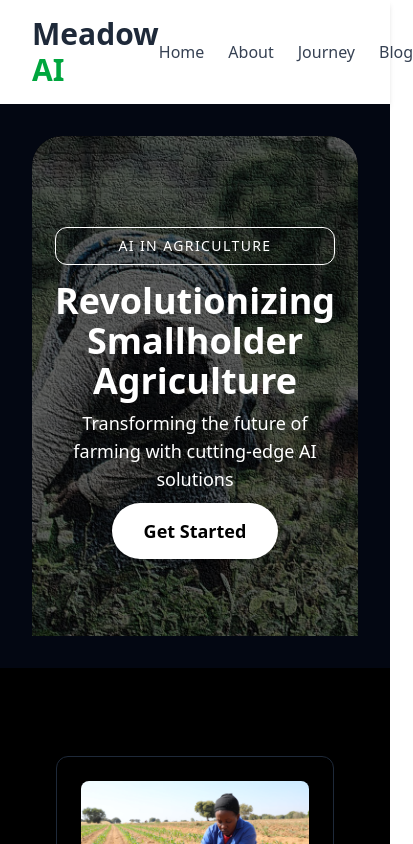
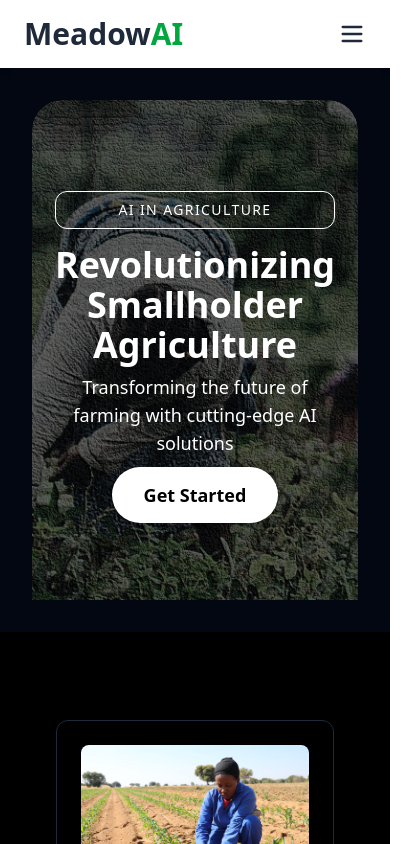
Before and after one commit to GEO-HACK/meadow-ai, a React (Vite) app: page / in a window 390 px wide. Shown: the top 844 px of the page, 413 px wide, since content can reach past the window. Built offline with nearby package versions, Linux system fonts and the light colour scheme.

Commit message:
responsive navbar

```diff
--- a/src/components/Navbar.jsx
+++ b/src/components/Navbar.jsx
@@ -1,44 +1,66 @@
-import React from "react";
+import React, { useState } from "react";
 import { Link } from "react-router-dom";
+import { Menu, X } from "lucide-react";
 
 const Navbar = () => {
+  const [isOpen, setIsOpen] = useState(false);
+
   return (
-    <div className="flex justify-between items-center px-8 py-4 bg-white shadow-md">
-      {/* Logo Section */}
-      <Link to="/">
-        <p className="text-3xl font-bold text-gray-800">
-          Meadow <span className="text-green-600">AI</span>
-        </p>
-      </Link>
+    <nav className="bg-white shadow-md  top-0 w-full z-50">
+      <div className="container mx-auto px-6 py-4 flex justify-between items-center">
+        {/* Logo Section */}
+        <Link to="/" className="font-bold text-3xl text-gray-800">
+          Meadow<span className="text-green-600">AI</span>
+        </Link>
 
-      {/* Navigation Links */}
-      <div className="flex space-x-6">
-        <Link
-          to="/"
-          className="text-gray-700 hover:text-green-600 transition-colors font-medium"
+        {/* Hamburger Menu for Mobile */}
+        <button
+          className="md:hidden text-gray-800 focus:outline-none"
+          onClick={() => setIsOpen(!isOpen)}
         >
-          Home
-        </Link>
-        <Link
-          to="/about"
-          className="text-gray-700 hover:text-green-600 transition-colors font-medium"
-        >
-          About
-        </Link>
-        <Link
-          to="/journey"
-          className="text-gray-700 hover:text-green-600 transition-colors font-medium"
-        >
-          Journey
-        </Link>
-        <Link
-          to="/blog"
-          className="text-gray-700 hover:text-green-600 transition-colors font-medium"
-        >
-          Blog
-        </Link>
+          {isOpen ? <X size={28} /> : <Menu size={28} />}
+        </button>
+
+        {/* Desktop Navigation */}
+        <div className="hidden md:flex space-x-6">
+          {[
+            { name: "Home", path: "/" },
+            { name: "About", path: "/about" },
+            { name: "Journey", path: "/journey" },
+            { name: "Blog", path: "/blog" },
+          ].map((item) => (
+            <Link
+              key={item.name}
+              to={item.path}
+              className="text-gray-800 hover:text-green-600 transition-colors font-medium"
+            >
+              {item.name}
+            </Link>
+          ))}
+        </div>
       </div>
-    </div>
+
+      {/* Mobile Navigation (Toggled) */}
+      {isOpen && (
+        <div className="md:hidden bg-white shadow-lg flex flex-col items-center space-y-4 py-4">
+          {[
+            { name: "Home", path: "/" },
+            { name: "About", path: "/about" },
+            { name: "Journey", path: "/journey" },
+            { name: "Blog", path: "/blog" },
+          ].map((item) => (
+            <Link
+              key={item.name}
+              to={item.path}
+              className="text-gray-800 hover:text-green-600 transition-colors font-medium"
+              onClick={() => setIsOpen(false)} // Close menu on click
+            >
+              {item.name}
+            </Link>
+          ))}
+        </div>
+      )}
+    </nav>
   );
 };
 
```
Also changed, not shown: src/components/Team.jsx (line endings or trailing spaces).
